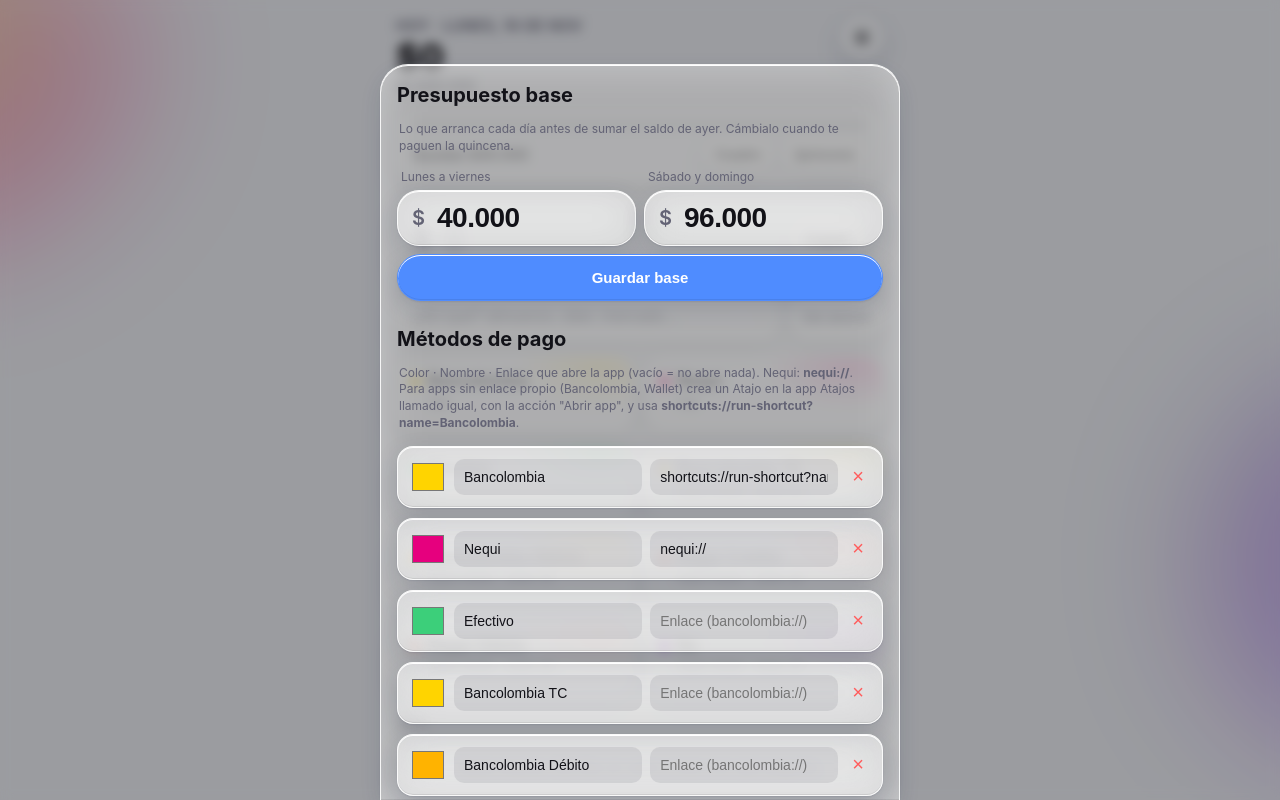
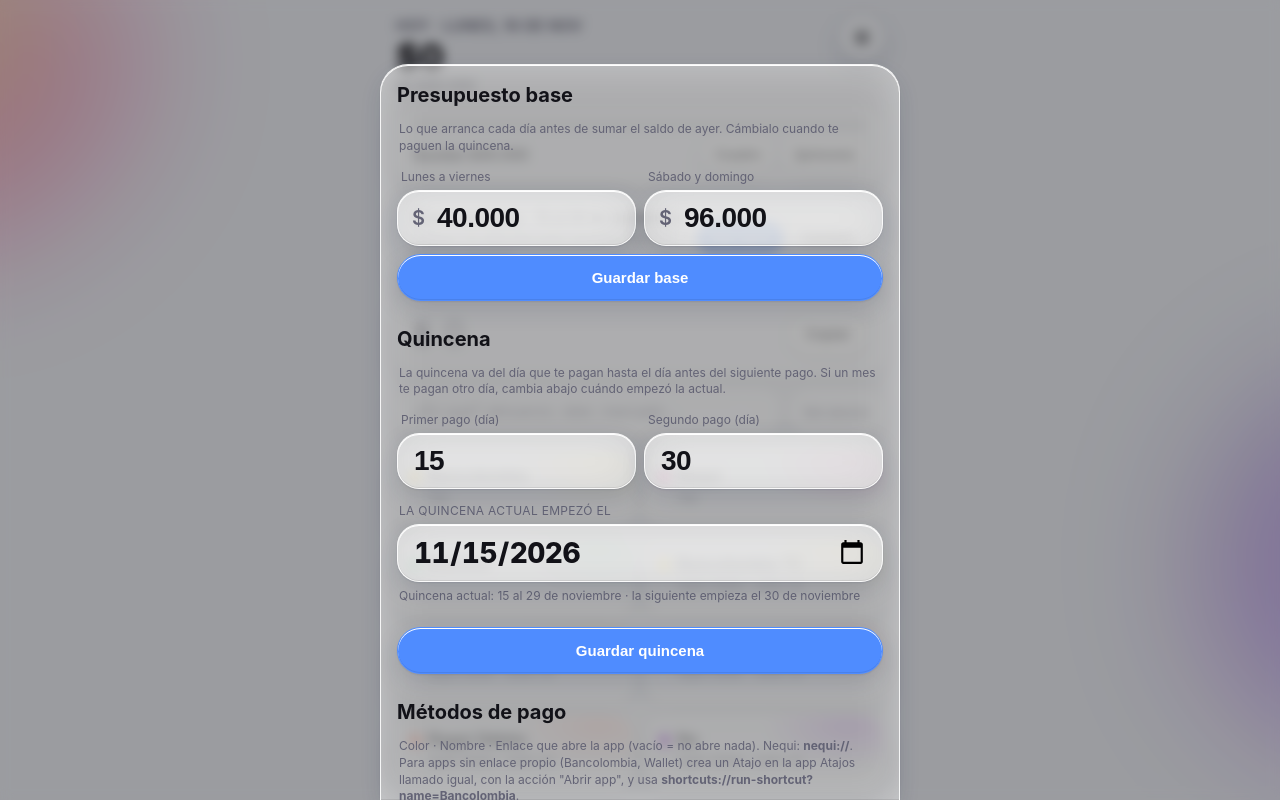
Before and after one commit to juanmarket/gastos, a plain HTML site: page index.html in a window 1280 px wide. Both pictures are taken after a click on the button "⚙︎". Shown: the top 800 px of the page. Drawn offline with Linux system fonts and the light colour scheme.

Commit message:
Quincenas por día de pago (15 y 30 por defecto) con inicio ajustable en ajustes
Co-Authored-By: Claude Fable 5.1 <noreply@anthropic.com>

```diff
--- a/index.html
+++ b/index.html
@@ -121,6 +121,8 @@
   .amountbox.small{padding:10px 14px;margin-bottom:0}
   .amountbox.small input{font-size:28px}
   .amountbox.small .cur{font-size:20px}
+  .lbl{display:block;font-size:12px;color:var(--muted);margin:14px 2px 6px;text-transform:uppercase;letter-spacing:.3px}
+  input[type=date]{font-family:inherit;-webkit-appearance:none;appearance:none}
   .kv{display:flex;margin-top:10px}
   .kv div{flex:1;padding:12px 14px;display:flex;flex-direction:column;gap:2px}
   .kv div+div{border-left:1px solid var(--edge)}
@@ -325,6 +327,16 @@
       <div><label>Sábado y domingo</label><div class="amountbox glass small"><span class="cur">$</span><input id="baseWe" type="text" inputmode="numeric"></div></div>
     </div>
     <button class="btn glass primary" id="saveBase">Guardar base</button>
+    <h2 style="margin-top:26px">Quincena</h2>
+    <p class="hint">La quincena va del día que te pagan hasta el día antes del siguiente pago. Si un mes te pagan otro día, cambia abajo cuándo empezó la actual.</p>
+    <div class="baserow">
+      <div><label>Primer pago (día)</label><div class="amountbox glass small"><input id="payD1" type="text" inputmode="numeric" maxlength="2"></div></div>
+      <div><label>Segundo pago (día)</label><div class="amountbox glass small"><input id="payD2" type="text" inputmode="numeric" maxlength="2"></div></div>
+    </div>
+    <label class="lbl">La quincena actual empezó el</label>
+    <div class="amountbox glass small"><input id="payStart" type="date"></div>
+    <p class="hint" id="payPreview"></p>
+    <button class="btn glass primary" id="savePay">Guardar quincena</button>
     <h2 style="margin-top:26px">Métodos de pago</h2>
     <p class="hint">Color · Nombre · Enlace que abre la app (vacío = no abre nada). Nequi: <b>nequi://</b>. Para apps sin enlace propio (Bancolombia, Wallet) crea un Atajo en la app Atajos llamado igual, con la acción "Abrir app", y usa <b>shortcuts://run-shortcut?name=Bancolombia</b>.</p>
     <div id="methodEditor"></div>
@@ -421,13 +433,20 @@
 
   // ---- quincenas: 1–15 y 16–fin de mes. Pagan el 15 y el 30/31 (a veces antes si cae en fin de semana).
   const monthDays = k => { const [y,m] = k.split('-').map(Number); return new Date(Date.UTC(y, m, 0)).getUTCDate(); };
-  const qOf = k => { const [y,m,d] = k.split('-').map(Number); return {id:`${y}-${String(m).padStart(2,'0')}-${d<=15?1:2}`, y, m, half:d<=15?1:2}; };
-  const qRange = q => { const [y,m,h] = q.split('-').map(Number); const mm = String(m).padStart(2,'0'); const last = new Date(Date.UTC(y, m, 0)).getUTCDate(); return h===1 ? [`${y}-${mm}-01`, `${y}-${mm}-15`] : [`${y}-${mm}-16`, `${y}-${mm}-${last}`]; };
-  const qNext = q => { const [y,m,h] = q.split('-').map(Number); return h===1 ? `${y}-${String(m).padStart(2,'0')}-2` : `${m===12?y+1:y}-${String(m===12?1:m+1).padStart(2,'0')}-1`; };
-  const qPrev = q => { const [y,m,h] = q.split('-').map(Number); return h===2 ? `${y}-${String(m).padStart(2,'0')}-1` : `${m===1?y-1:y}-${String(m===1?12:m-1).padStart(2,'0')}-2`; };
-  const qLabel = q => { const [a,b] = qRange(q); return dayLabel(a,{day:'numeric'}) + ' al ' + dayLabel(b,{day:'numeric', month:'long'}) + (q.slice(0,4)!==today().slice(0,4) ? ' ' + q.slice(0,4) : ''); };
-  // La quincena que viene se recuerda desde el día 14 (o 29) hasta que la confirmes
-  function upcomingQ(){ const t = today(), d = Number(t.slice(8)); const q = qOf(t); if(q.half===1 && d>=14) return qNext(q.id); if(q.half===2 && d>=Math.min(29, monthDays(t)-1)) return qNext(q.id); return null; }
+  // quincenas: de un día de pago al día antes del siguiente (15 y 30 por defecto; se ajustan en ⚙︎)
+  const LS_PAY = 'gastos.pay';
+  let payCfg = Object.assign({d1:15, d2:30, starts:{}}, loadObj(LS_PAY, {})); if(!payCfg.starts || typeof payCfg.starts!=='object') payCfg.starts = {};
+  const savePay = () => { try{ localStorage.setItem(LS_PAY, JSON.stringify(payCfg)); }catch(_){} };
+  const mk = (y,m,d) => `${y}-${String(m).padStart(2,'0')}-${String(d).padStart(2,'0')}`;
+  const nominals = (y,m) => { const n = monthDays(mk(y,m,1)); return [...new Set([Math.min(payCfg.d1,n), Math.min(payCfg.d2,n)])].sort((a,b)=>a-b).map(d=>mk(y,m,d)); };
+  function qList(k){ const [y,m] = k.split('-').map(Number); const out = []; for(const off of [-2,-1,0,1,2]){ let mm = m+off, yy = y; while(mm<1){ mm+=12; yy--; } while(mm>12){ mm-=12; yy++; } out.push(...nominals(yy,mm)); } return out; }
+  const qStart = q => payCfg.starts[q] || q;
+  const qOf = k => { const l = qList(k).filter(q => qStart(q) <= k); return l[l.length-1]; };
+  const qNext = q => qList(q).find(x => x > q);
+  const qPrev = q => { const l = qList(q).filter(x => x < q); return l[l.length-1]; };
+  const qRange = q => { const a = qStart(q), b = addDays(qStart(qNext(q)), -1); return [a, b < a ? a : b]; };
+  const qLabel = q => { const [a,b] = qRange(q); const sameMonth = a.slice(0,7)===b.slice(0,7); return dayLabel(a, sameMonth ? {day:'numeric'} : {day:'numeric', month:'short'}) + ' al ' + dayLabel(b,{day:'numeric', month:'long'}) + (b.slice(0,4)!==today().slice(0,4) ? ' ' + b.slice(0,4) : ''); };
+  function upcomingQ(){ const t = today(), c = qOf(t); for(const q of [c, qNext(c)]){ const st = qStart(q); if(t >= addDays(st,-1) && t <= addDays(st,1)) return q; } return null; }
 
   // ---- amount input formatting
   const amountEl = $('#amount');
@@ -772,7 +791,7 @@
     d.days.forEach(x => { const r = document.createElement('div'); r.className='day'; const future = x.k > t;
       r.innerHTML = `<span>${dayLabel(x.k,{weekday:'short', day:'numeric'})} <small>· de ${fmt(x.bud)}</small></span><b style="${future?'opacity:.4':''}">${x.spent?fmt(x.spent):'—'} ${future?'':`<small class="${x.bud-x.spent<0?'neg':'pos'}">${x.bud-x.spent<0?'-':'+'}${fmt(Math.abs(x.bud-x.spent))}</small>`}${x.ah?`<small style="color:#ff9f0a"> 🐷${fmt(x.ah)}</small>`:''}</b>`; dl.appendChild(r); });
   }
-  $('#openQ').addEventListener('click', ()=>{ qCur = qOf(today()).id; renderQ(); qmodal.classList.add('open'); });
+  $('#openQ').addEventListener('click', ()=>{ qCur = qOf(today()); renderQ(); qmodal.classList.add('open'); });
   $('#qPrevBtn').addEventListener('click', ()=>{ qCur = qPrev(qCur); renderQ(); });
   $('#qNextBtn').addEventListener('click', ()=>{ qCur = qNext(qCur); renderQ(); });
   $('#qClose').addEventListener('click', ()=>qmodal.classList.remove('open'));
@@ -802,7 +821,22 @@
     const uq = upcomingQ(); if(uq && !qConfirmed.includes(uq)) qConfirmed.push(uq);
     saveBudgets(); render(); modal.classList.remove('open'); toast('Base: ' + fmt(wd) + ' / ' + fmt(we));
   });
-  $('#openSettings').addEventListener('click', ()=>{ renderEditor(); $('#geoToggle').checked = geoOn; setMoney($('#baseWd'), base.wd); setMoney($('#baseWe'), base.we); modal.classList.add('open'); });
+  function fillPay(){ const q = qOf(today()); $('#payD1').value = payCfg.d1; $('#payD2').value = payCfg.d2; $('#payStart').value = qStart(q); $('#payPreview').textContent = 'Quincena actual: ' + qLabel(q) + ' · la siguiente empieza el ' + dayLabel(qStart(qNext(q)), {day:'numeric', month:'long'}); }
+  $('#savePay').addEventListener('click', ()=>{
+    const d1 = Number(digits($('#payD1').value)), d2 = Number(digits($('#payD2').value));
+    if(!(d1>=1 && d1<=31 && d2>=1 && d2<=31) || d1===d2){ toast('Pon dos días distintos entre 1 y 31'); return; }
+    payCfg.d1 = Math.min(d1,d2); payCfg.d2 = Math.max(d1,d2);
+    const st = $('#payStart').value, q = qOf(today());
+    if(/^\d{4}-\d{2}-\d{2}$/.test(st)){
+      const nq = qOf(st); // la quincena nominal a la que pertenece esa fecha
+      const prev = qPrev(nq), nxt = qNext(nq);
+      if(st > today()){ toast('La fecha no puede ser futura'); return; }
+      if(st > qStart(nxt) || st <= qStart(prev)){ toast('Esa fecha no cae en la quincena actual'); return; }
+      if(st === nq) delete payCfg.starts[nq]; else payCfg.starts[nq] = st;
+    }
+    savePay(); clearMemo(); render(); fillPay(); toast('Quincena: ' + qLabel(qOf(today())));
+  });
+  $('#openSettings').addEventListener('click', ()=>{ renderEditor(); $('#geoToggle').checked = geoOn; setMoney($('#baseWd'), base.wd); setMoney($('#baseWe'), base.we); fillPay(); modal.classList.add('open'); });
   $('#geoToggle').addEventListener('change', ev=>{ geoOn = ev.target.checked; try{ localStorage.setItem(LS_GEO, geoOn?'1':'0'); }catch(_){} if(geoOn && navigator.geolocation) navigator.geolocation.getCurrentPosition(()=>{}, ()=>{}, {timeout:8000}); });
   $('#closeSettings').addEventListener('click', ()=>modal.classList.remove('open'));
   modal.addEventListener('click', e=>{ if(e.target===modal) modal.classList.remove('open'); });
@@ -839,14 +873,14 @@
   });
 
   $('#exportBtn').addEventListener('click', ()=>{
-    const blob = new Blob([JSON.stringify({methods, entries, budgets, base, qConfirmed, debts}, null, 2)], {type:'application/json'});
+    const blob = new Blob([JSON.stringify({methods, entries, budgets, base, qConfirmed, debts, pay: payCfg}, null, 2)], {type:'application/json'});
     const a = document.createElement('a'); a.href = URL.createObjectURL(blob); a.download = 'gastos-'+today()+'.json'; a.click();
   });
   $('#importBtn').addEventListener('click', ()=>$('#importFile').click());
   $('#importFile').addEventListener('change', e=>{
     const f = e.target.files[0]; if(!f) return;
     const rd = new FileReader();
-    rd.onload = ()=>{ try{ const d = JSON.parse(rd.result); if(Array.isArray(d.entries)) entries = d.entries; if(Array.isArray(d.methods)) methods = d.methods; if(d.budgets && typeof d.budgets==='object') budgets = d.budgets; if(d.base && d.base.wd) base = d.base; if(Array.isArray(d.qConfirmed)) qConfirmed = d.qConfirmed; if(Array.isArray(d.debts)){ debts = d.debts; saveDebts(); } saveBudgets(); save(); renderMethods(); render(); renderDebts(); toast('Copia importada'); }catch(_){ toast('Archivo inválido'); } };
+    rd.onload = ()=>{ try{ const d = JSON.parse(rd.result); if(Array.isArray(d.entries)) entries = d.entries; if(Array.isArray(d.methods)) methods = d.methods; if(d.budgets && typeof d.budgets==='object') budgets = d.budgets; if(d.base && d.base.wd) base = d.base; if(Array.isArray(d.qConfirmed)) qConfirmed = d.qConfirmed; if(d.pay && d.payCfg.d1){ payCfg = Object.assign({d1:15,d2:30,starts:{}}, d.pay); savePay(); } if(Array.isArray(d.debts)){ debts = d.debts; saveDebts(); } saveBudgets(); save(); renderMethods(); render(); renderDebts(); toast('Copia importada'); }catch(_){ toast('Archivo inválido'); } };
     rd.readAsText(f);
   });
   $('#wipeBtn').addEventListener('click', ()=>{
```
Also changed, not shown: 1 other file.
